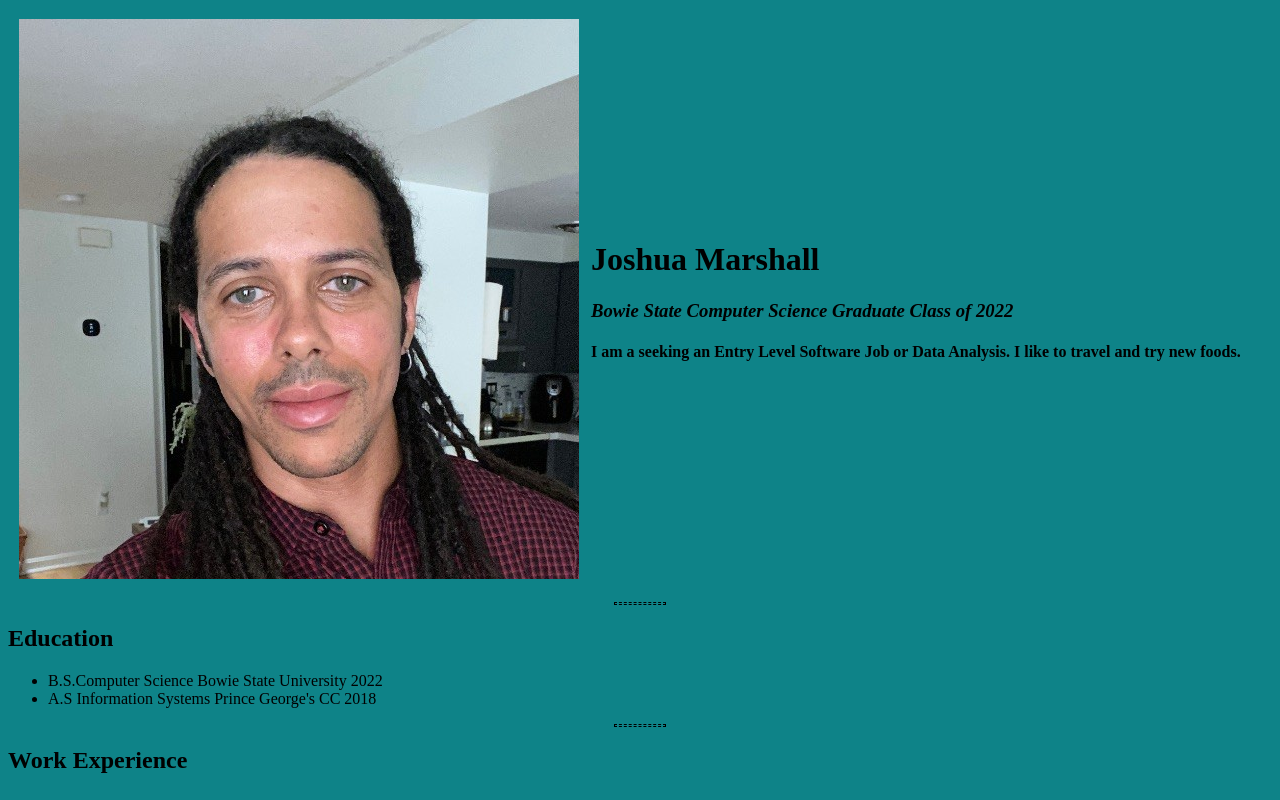
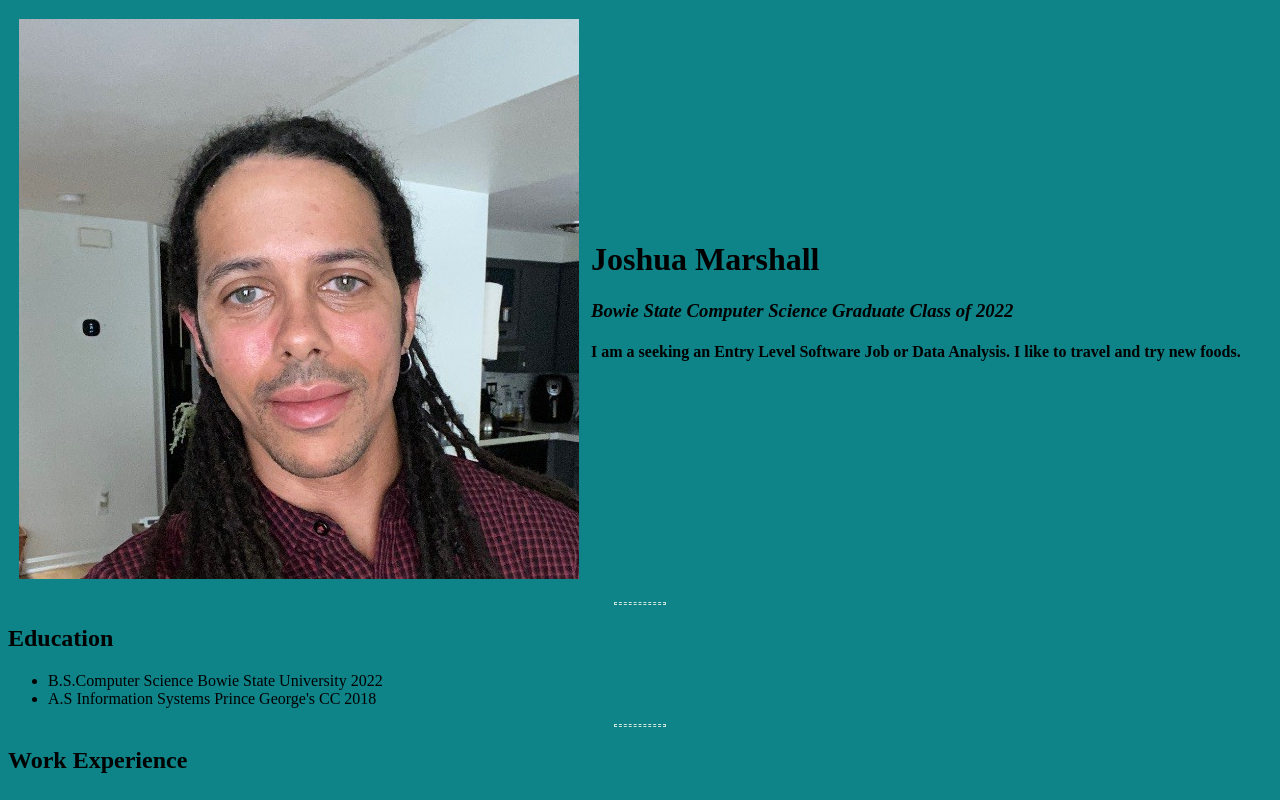
Before and after one commit to Jmarsh0614/Resume, a plain HTML site: page index.html in a window 1280 px wide. Shown: the top 800 px of the page. Drawn offline with Linux system fonts and the light colour scheme.

Commit message:
changed HR border color

```diff
--- a/css/styles.css
+++ b/css/styles.css
@@ -5,6 +5,7 @@ body {
 hr {
 
     border-style: dashed;
+    border-color: #CBE4DE;
     height: 1px;
     width: 50px;
 }
```
